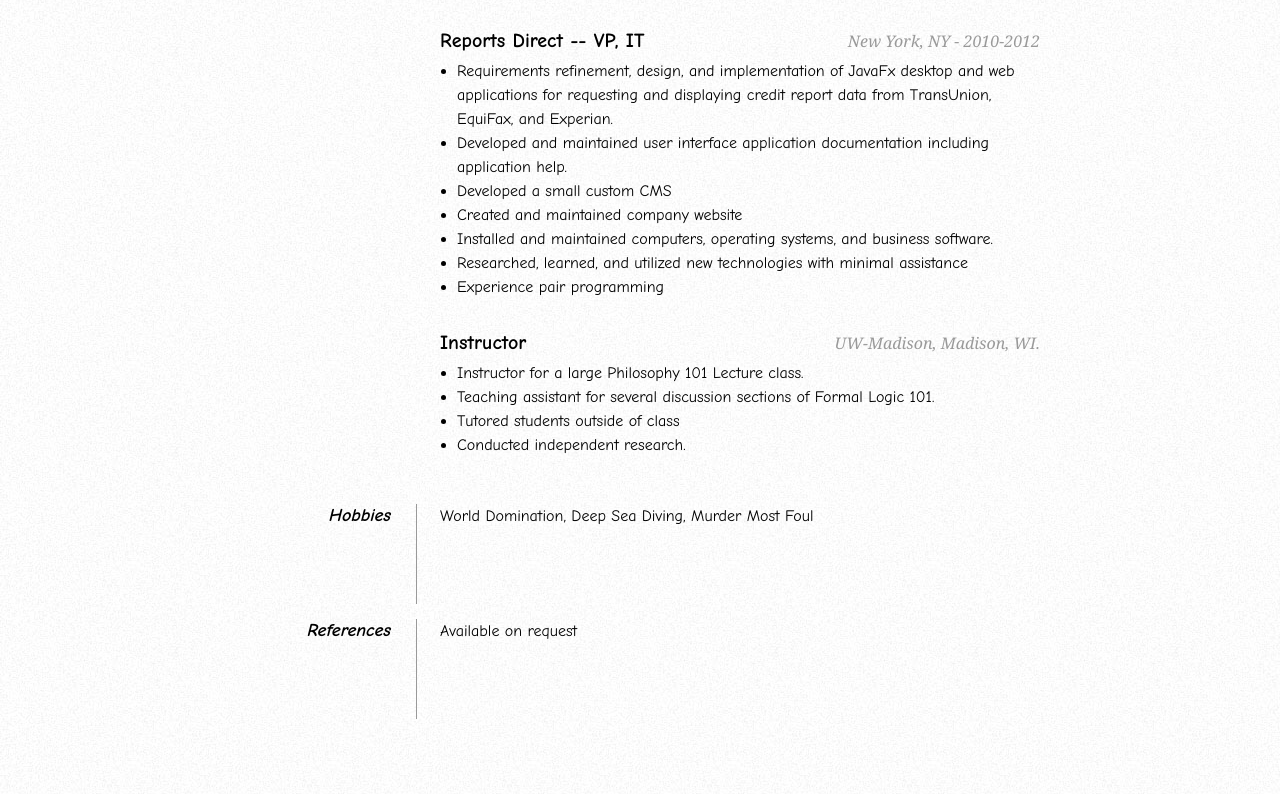
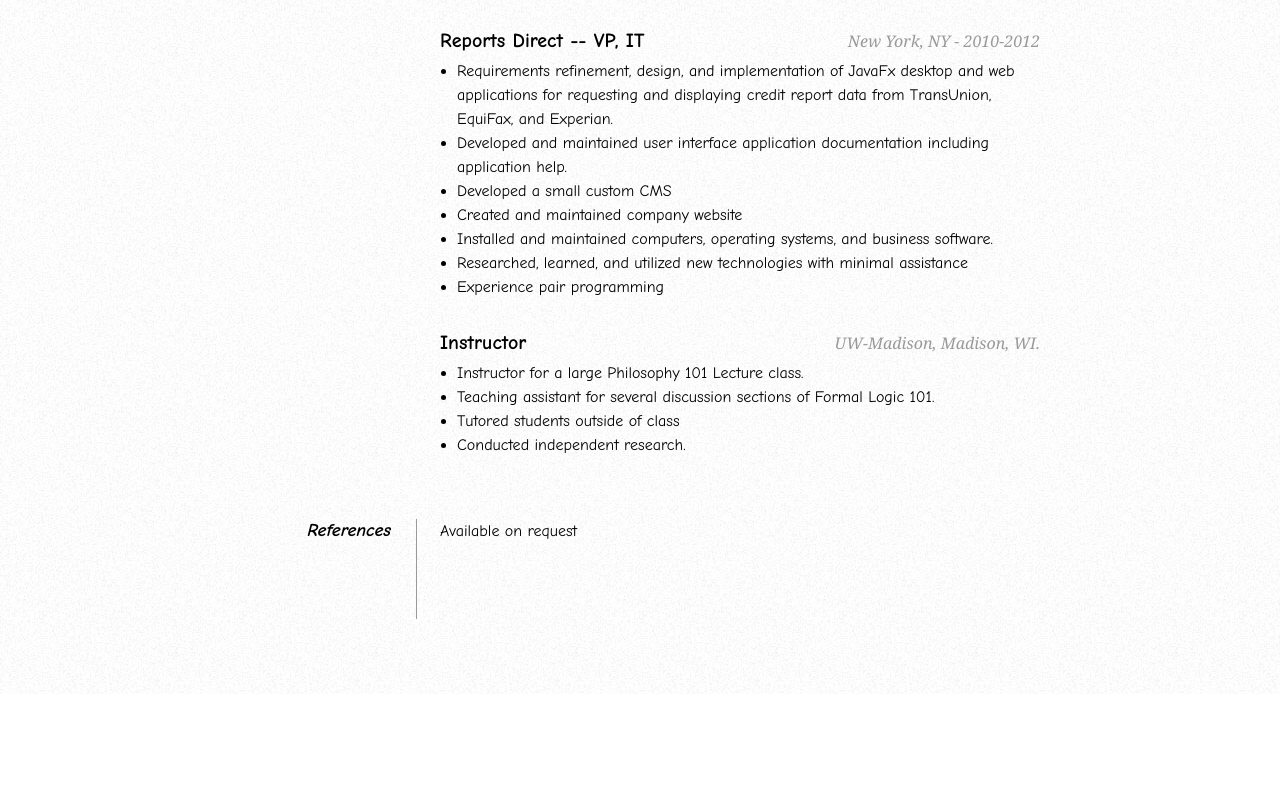
Before and after one commit to marc9323/marc9323.github.io, a plain HTML site: page index.html in a window 1280 px wide. Shown: the part 1389-2183 px from the top of the page. After the commit the page ends 2083 px from the top, so only its background shows below. Drawn offline with Linux system fonts and the light colour scheme.

Commit message:
removed hobbies

```diff
--- a/index.html
+++ b/index.html
@@ -141,8 +141,7 @@
 
             <dd class="clear"></dd>
 
-            <dt>Hobbies</dt>
-            <dd>World Domination, Deep Sea Diving, Murder Most Foul</dd>
+
 
             <dd class="clear"></dd>
 
```
